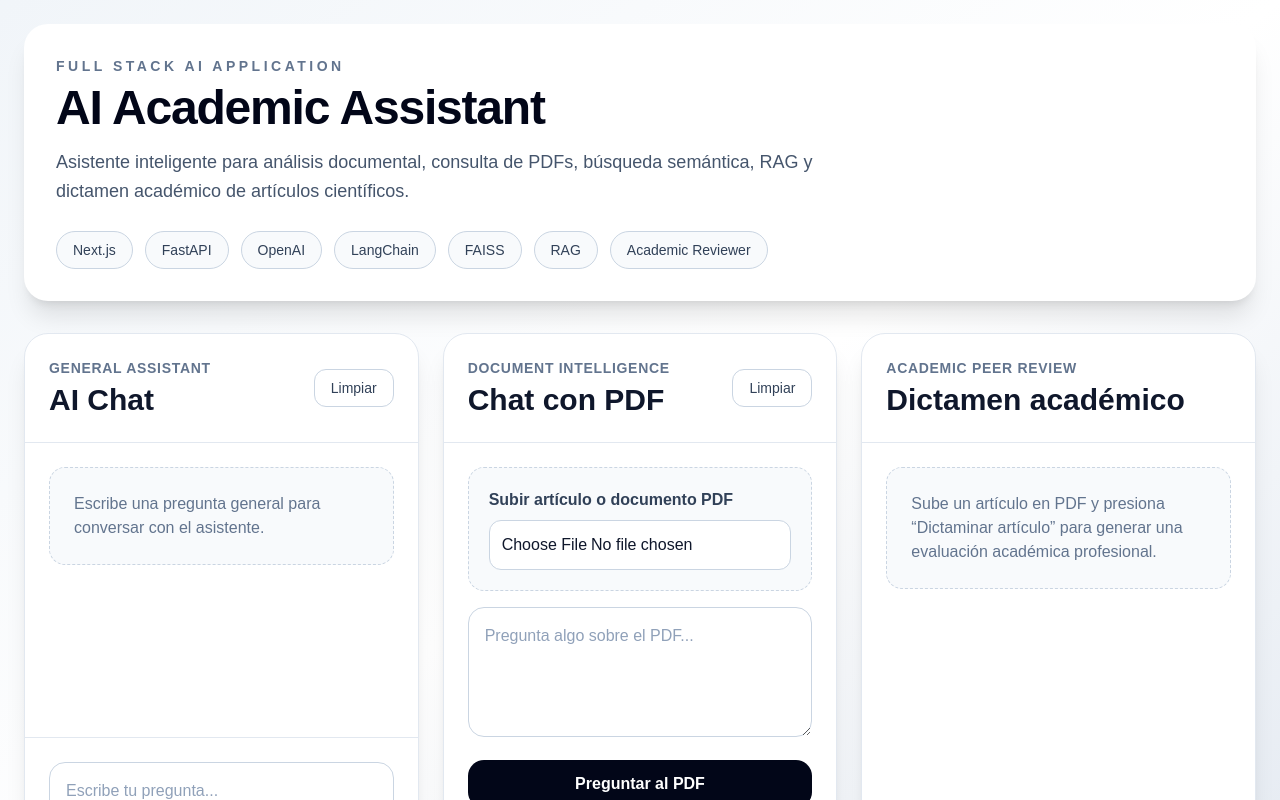
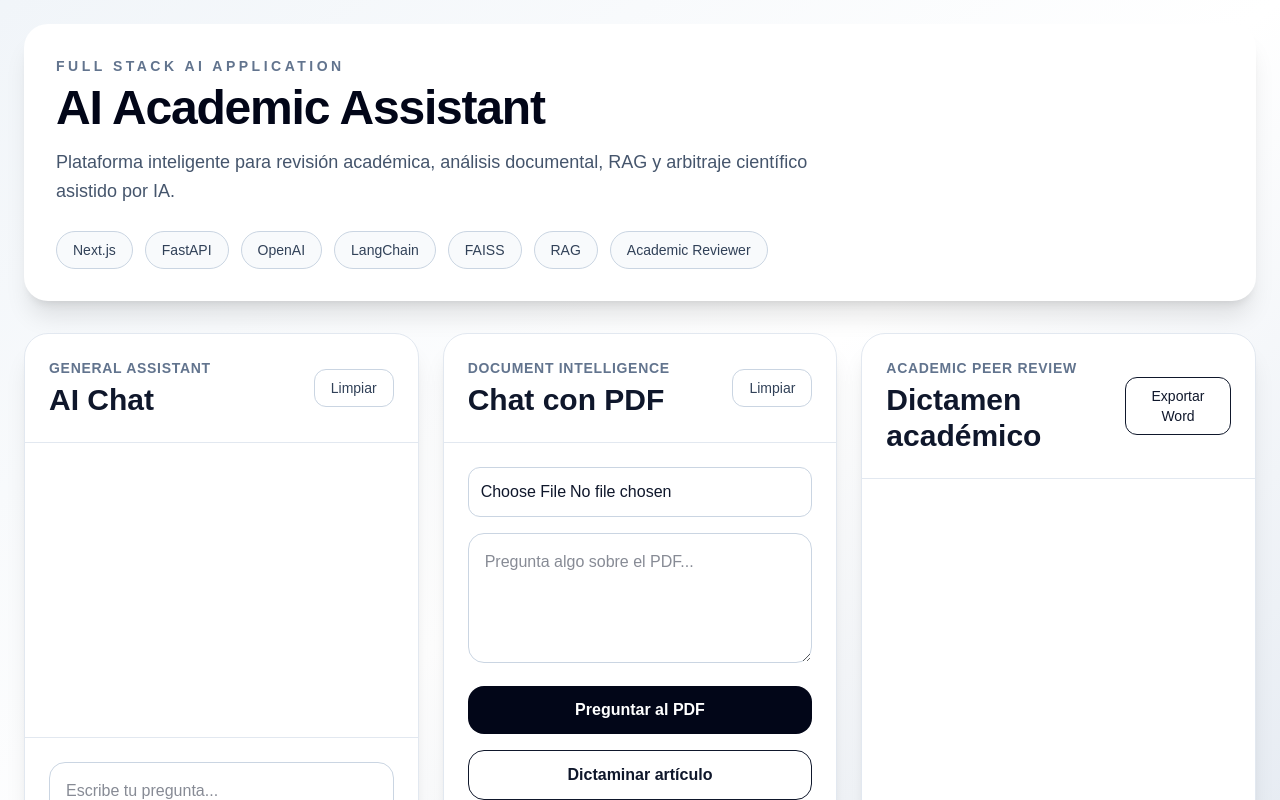
Before and after one commit to jrolandomx/ai-academic-reviewer-frontend, a Next.js app: page / in a window 1280 px wide. Shown: the top 800 px of the page. Built offline with nearby package versions, Linux system fonts and the light colour scheme.

Commit message:
Add Word export for academic review

```diff
--- a/app/page.tsx
+++ b/app/page.tsx
@@ -23,6 +23,7 @@ export default function Home() {
   const [loadingChat, setLoadingChat] = useState(false);
   const [loadingPdf, setLoadingPdf] = useState(false);
   const [loadingReview, setLoadingReview] = useState(false);
+  const [loadingExport, setLoadingExport] = useState(false);
 
   async function sendMessage() {
     if (!message.trim()) return;
@@ -47,10 +48,10 @@ export default function Home() {
 
       setChatResponse(data.response || "Sin respuesta");
     } catch (error: unknown) {
-      const message =
+      const msg =
         error instanceof Error ? error.message : "Error desconocido";
 
-      setChatResponse(`Error conectando con la IA: ${message}`);
+      setChatResponse(`Error conectando con la IA: ${msg}`);
     }
 
     setLoadingChat(false);
@@ -81,10 +82,10 @@ export default function Home() {
         `PDF cargado: ${data.filename} | Páginas: ${data.pages} | Chunks: ${data.chunks}`
       );
     } catch (error: unknown) {
-      const message =
+      const msg =
         error instanceof Error ? error.message : "Error desconocido";
 
-      setUploadStatus(`Error cargando PDF: ${message}`);
+      setUploadStatus(`Error cargando PDF: ${msg}`);
     }
   }
 
@@ -113,10 +114,10 @@ export default function Home() {
       setPdfResponse(data.answer || "Sin respuesta");
       setPdfSources(data.sources || []);
     } catch (error: unknown) {
-      const message =
+      const msg =
         error instanceof Error ? error.message : "Error desconocido";
 
-      setPdfResponse(`Error consultando PDF: ${message}`);
+      setPdfResponse(`Error consultando PDF: ${msg}`);
     }
 
     setLoadingPdf(false);
@@ -139,13 +140,56 @@ export default function Home() {
 
       setArticleReview(data.review || "No se generó dictamen.");
     } catch (error: unknown) {
-      const message =
+      const msg =
         error instanceof Error ? error.message : "Error desconocido";
 
-      setArticleReview(`Error generando dictamen: ${message}`);
+      setArticleReview(`Error generando dictamen: ${msg}`);
     }
 
     setLoadingReview(false);
+  }
+
+  async function exportReview() {
+    if (!articleReview) {
+      alert("Primero debes generar un dictamen académico.");
+      return;
+    }
+
+    setLoadingExport(true);
+
+    try {
+      const response = await fetch(`${API_URL}/export-review`, {
+        method: "POST",
+      });
+
+      if (!response.ok) {
+        throw new Error("No se pudo exportar el dictamen");
+      }
+
+      const blob = await response.blob();
+
+      const url = window.URL.createObjectURL(blob);
+
+      const a = document.createElement("a");
+
+      a.href = url;
+      a.download = "dictamen_academico.docx";
+
+      document.body.appendChild(a);
+
+      a.click();
+
+      a.remove();
+
+      window.URL.revokeObjectURL(url);
+    } catch (error: unknown) {
+      const msg =
+        error instanceof Error ? error.message : "Error desconocido";
+
+      alert(`Error exportando dictamen: ${msg}`);
+    }
+
+    setLoadingExport(false);
   }
 
   function clearChat() {
@@ -174,9 +218,8 @@ export default function Home() {
           </h1>
 
           <p className="mt-4 max-w-3xl text-lg leading-relaxed text-slate-600">
-            Asistente inteligente para análisis documental, consulta de PDFs,
-            búsqueda semántica, RAG y dictamen académico de artículos
-            científicos.
+            Plataforma inteligente para revisión académica, análisis documental,
+            RAG y arbitraje científico asistido por IA.
           </p>
 
           <div className="mt-6 flex flex-wrap gap-3">
@@ -200,6 +243,7 @@ export default function Home() {
         </header>
 
         <div className="grid grid-cols-1 gap-6 xl:grid-cols-3">
+          {/* CHAT */}
           <section className="flex h-[78vh] flex-col rounded-3xl border border-slate-200 bg-white shadow-xl">
             <div className="flex items-center justify-between border-b border-slate-200 p-6">
               <div>
@@ -214,28 +258,15 @@ export default function Home() {
 
               <button
                 onClick={clearChat}
-                className="rounded-xl border border-slate-300 px-4 py-2 text-sm font-medium text-slate-700 transition hover:bg-slate-100"
+                className="rounded-xl border border-slate-300 px-4 py-2 text-sm font-medium text-slate-700 hover:bg-slate-100"
               >
                 Limpiar
               </button>
             </div>
 
             <div className="flex-1 overflow-y-auto p-6">
-              {!chatResponse && !loadingChat && (
-                <div className="rounded-2xl border border-dashed border-slate-300 bg-slate-50 p-6 text-slate-500">
-                  Escribe una pregunta general para conversar con el asistente.
-                </div>
-              )}
-
-              {loadingChat && (
-                <div className="rounded-2xl bg-slate-100 p-4 text-slate-600">
-                  Generando respuesta...
-                </div>
-              )}
-
               {chatResponse && (
-                <div className="rounded-2xl bg-slate-100 p-5 text-slate-900">
-                  <h3 className="mb-2 font-semibold">Respuesta:</h3>
+                <div className="rounded-2xl bg-slate-100 p-5">
                   <p className="whitespace-pre-wrap leading-relaxed">
                     {chatResponse}
                   </p>
@@ -246,7 +277,7 @@ export default function Home() {
             <div className="border-t border-slate-200 p-6">
               <div className="flex flex-col gap-4">
                 <textarea
-                  className="rounded-2xl border border-slate-300 p-4 text-slate-900 outline-none transition placeholder:text-slate-400 focus:border-slate-700"
+                  className="rounded-2xl border border-slate-300 p-4"
                   rows={3}
                   value={message}
                   onChange={(e) => setMessage(e.target.value)}
@@ -256,7 +287,7 @@ export default function Home() {
                 <button
                   onClick={sendMessage}
                   disabled={loadingChat}
-                  className="rounded-2xl bg-slate-950 px-6 py-3 font-semibold text-white transition hover:bg-slate-800 disabled:bg-slate-400"
+                  className="rounded-2xl bg-slate-950 px-6 py-3 font-semibold text-white"
                 >
                   {loadingChat ? "Generando..." : "Enviar"}
                 </button>
@@ -264,6 +295,7 @@ export default function Home() {
             </div>
           </section>
 
+          {/* PDF */}
           <section className="flex h-[78vh] flex-col rounded-3xl border border-slate-200 bg-white shadow-xl">
             <div className="flex items-center justify-between border-b border-slate-200 p-6">
               <div>
@@ -278,18 +310,13 @@ export default function Home() {
 
               <button
                 onClick={clearPDF}
-                className="rounded-xl border border-slate-300 px-4 py-2 text-sm font-medium text-slate-700 transition hover:bg-slate-100"
+                className="rounded-xl border border-slate-300 px-4 py-2 text-sm font-medium text-slate-700 hover:bg-slate-100"
               >
                 Limpiar
               </button>
             </div>
 
             <div className="space-y-4 overflow-y-auto p-6">
-              <div className="rounded-2xl border border-dashed border-slate-300 bg-slate-50 p-5">
-                <label className="mb-2 block font-semibold text-slate-700">
-                  Subir artículo o documento PDF
-                </label>
-
               <input
                 type="file"
                 accept="application/pdf"
@@ -300,9 +327,8 @@ export default function Home() {
                     uploadPDF(file);
                   }
                 }}
-                  className="w-full rounded-xl border border-slate-300 bg-white p-3 text-slate-900"
+                className="w-full rounded-xl border border-slate-300 bg-white p-3"
               />
-              </div>
 
               {uploadStatus && (
                 <div className="rounded-2xl bg-emerald-100 p-4 text-emerald-800">
@@ -311,7 +337,7 @@ export default function Home() {
               )}
 
               <textarea
-                className="w-full rounded-2xl border border-slate-300 p-4 text-slate-900 outline-none transition placeholder:text-slate-400 focus:border-slate-700"
+                className="w-full rounded-2xl border border-slate-300 p-4"
                 rows={4}
                 value={pdfQuestion}
                 onChange={(e) => setPdfQuestion(e.target.value)}
@@ -321,7 +347,7 @@ export default function Home() {
               <button
                 onClick={askPDF}
                 disabled={loadingPdf}
-                className="w-full rounded-2xl bg-slate-950 px-6 py-3 font-semibold text-white transition hover:bg-slate-800 disabled:bg-slate-400"
+                className="w-full rounded-2xl bg-slate-950 px-6 py-3 font-semibold text-white"
               >
                 {loadingPdf ? "Consultando..." : "Preguntar al PDF"}
               </button>
@@ -329,47 +355,27 @@ export default function Home() {
               <button
                 onClick={reviewArticle}
                 disabled={loadingReview}
-                className="w-full rounded-2xl border border-slate-900 bg-white px-6 py-3 font-semibold text-slate-900 transition hover:bg-slate-100 disabled:border-slate-300 disabled:text-slate-400"
+                className="w-full rounded-2xl border border-slate-900 bg-white px-6 py-3 font-semibold text-slate-900"
               >
-                {loadingReview ? "Dictaminando..." : "Dictaminar artículo"}
+                {loadingReview
+                  ? "Dictaminando..."
+                  : "Dictaminar artículo"}
               </button>
 
               {pdfResponse && (
-                <div className="rounded-2xl bg-slate-100 p-5 text-slate-900">
-                  <h3 className="mb-2 font-semibold">Respuesta del PDF:</h3>
+                <div className="rounded-2xl bg-slate-100 p-5">
                   <p className="whitespace-pre-wrap leading-relaxed">
                     {pdfResponse}
                   </p>
                 </div>
               )}
-
-              {pdfSources.length > 0 && (
-                <div className="space-y-3">
-                  <h3 className="font-semibold text-slate-900">
-                    Fuentes consultadas:
-                  </h3>
-
-                  {pdfSources.map((source, index) => (
-                    <div
-                      key={index}
-                      className="rounded-2xl border border-slate-200 bg-white p-4 text-sm shadow-sm"
-                    >
-                      <p className="font-medium text-slate-900">
-                        Página {source.page + 1}
-                      </p>
-
-                      <p className="mt-2 text-slate-600">
-                        {source.content}
-                      </p>
-                    </div>
-                  ))}
-                </div>
-              )}
             </div>
           </section>
 
+          {/* REVIEW */}
           <section className="flex h-[78vh] flex-col rounded-3xl border border-slate-200 bg-white shadow-xl">
-            <div className="border-b border-slate-200 p-6">
+            <div className="flex items-center justify-between border-b border-slate-200 p-6">
+              <div>
                 <p className="text-sm font-semibold uppercase tracking-wider text-slate-500">
                   Academic Peer Review
                 </p>
@@ -379,20 +385,20 @@ export default function Home() {
                 </h2>
               </div>
 
+              <button
+                onClick={exportReview}
+                disabled={loadingExport}
+                className="rounded-xl border border-slate-900 px-4 py-2 text-sm font-medium text-slate-900 hover:bg-slate-100"
+              >
+                {loadingExport
+                  ? "Exportando..."
+                  : "Exportar Word"}
+              </button>
+            </div>
+
             <div className="flex-1 overflow-y-auto p-6">
-              {!articleReview && !loadingReview && (
-                <div className="rounded-2xl border border-dashed border-slate-300 bg-slate-50 p-6 text-slate-500">
-                  Sube un artículo en PDF y presiona “Dictaminar artículo” para
-                  generar una evaluación académica profesional.
-                </div>
-              )}
-
               {articleReview && (
-                <div className="rounded-2xl bg-slate-100 p-5 text-slate-900">
-                  <h3 className="mb-3 font-semibold">
-                    Resultado del dictamen:
-                  </h3>
-
+                <div className="rounded-2xl bg-slate-100 p-5">
                   <p className="whitespace-pre-wrap leading-relaxed">
                     {articleReview}
                   </p>
```
Lines whose indentation alone changed are shown as unchanged.
